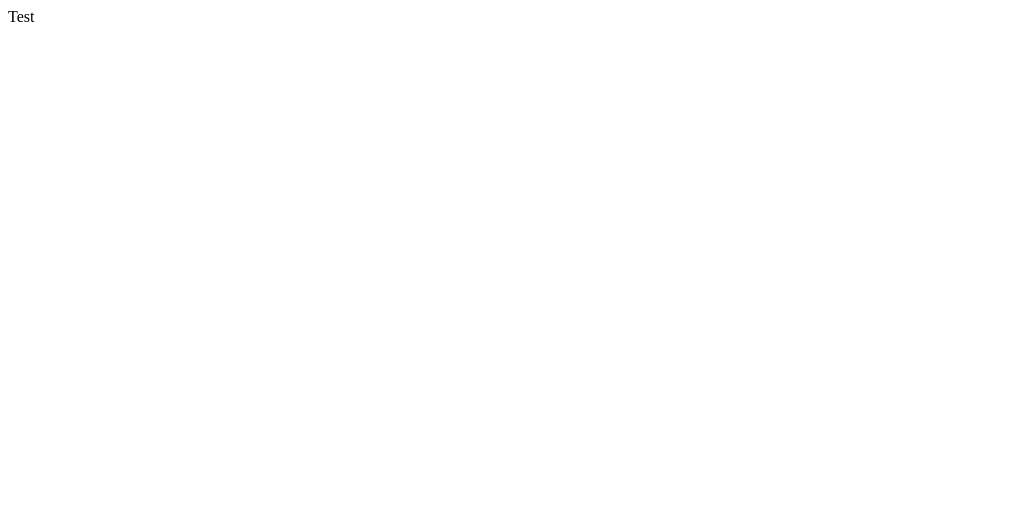
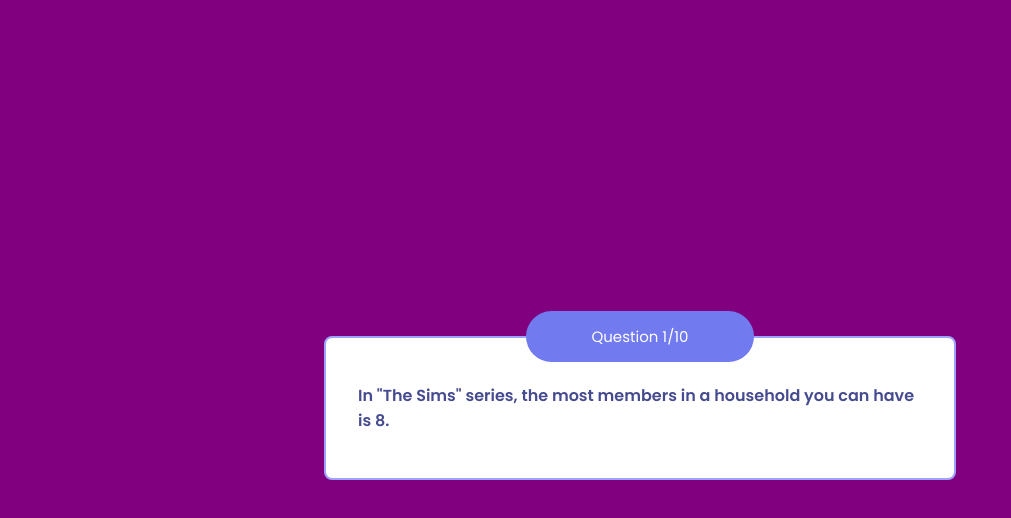
Before and after one commit to Sinnceree/code-challenge-trivia-app, a React (Create React App) app: page / in a window 1280 px wide. Shown: the top 518 px of the page, without its empty margins (0-1011 px from the left). Built offline with nearby package versions, Linux system fonts and the light colour scheme.

Commit message:
feat: created static QuestionBox component

```diff
--- a/src/App.tsx
+++ b/src/App.tsx
@@ -1,10 +1,11 @@
 import React from "react";
 import "./assets/css/main.scss"
+import Quiz from "./components/Quiz";
 
 const App = () => {
   return (
     <div className="App">
-      Test
+      <Quiz />
     </div>
   );
 }
--- a/src/assets/css/main.scss
+++ b/src/assets/css/main.scss
@@ -0,0 +1,57 @@
+@import url('https://fonts.googleapis.com/css2?family=Poppins:wght@400;500;600&display=swap');
+
+#root, .App, body, html {
+  height: 100vh;
+}
+
+body {
+  font-family: "Poppins", sans-serif;
+  background-color: purple;
+}
+
+.App {
+  display: flex;
+  align-items: center;
+  justify-content: center;
+}
+
+.quiz-wrapper {
+  width: 50%;
+  display: flex;
+
+  .question {
+    width: 100%;
+    padding: 2rem;
+    display: flex;
+    align-items: center;
+    position: relative;
+    border-radius: 8px;
+    justify-content: center;
+    background-color: #fff;
+    border: 2px solid #9da3fb;
+
+    .text {
+      font-size: 16px;
+      color: #464b90;
+    }
+
+    .completed {
+      top: -27px;
+      left: 0;
+      right: 0;
+      margin: auto;
+      width: 200px;
+      padding: 14px;
+      display: flex;
+      color: #fff;
+      font-size: 15px;
+      position: absolute;
+      border-radius: 50px;
+      align-items: center;
+      justify-content: center;
+      background-color: #717aef;
+    }
+
+
+  }
+}
--- /dev/null
+++ b/src/components/QuestionBox/index.tsx
@@ -0,0 +1,12 @@
+import React from "react";
+
+const QuestionBox = (props: { question: string; }) => {
+  return (
+    <section className="question">
+      <div className="completed">Question 1/10</div>
+      <h1 className="text">{props.question}</h1>
+    </section>
+  );
+}
+
+export default QuestionBox;
--- /dev/null
+++ b/src/components/Quiz/index.tsx
@@ -0,0 +1,12 @@
+import React from "react";
+import QuestionBox from "../QuestionBox";
+
+const Quiz = () => {
+  return (
+    <div className="quiz-wrapper">
+      <QuestionBox question="In &quot;The Sims&quot; series, the most members in a household you can have is 8." />
+    </div>
+  );
+}
+
+export default Quiz;
```
